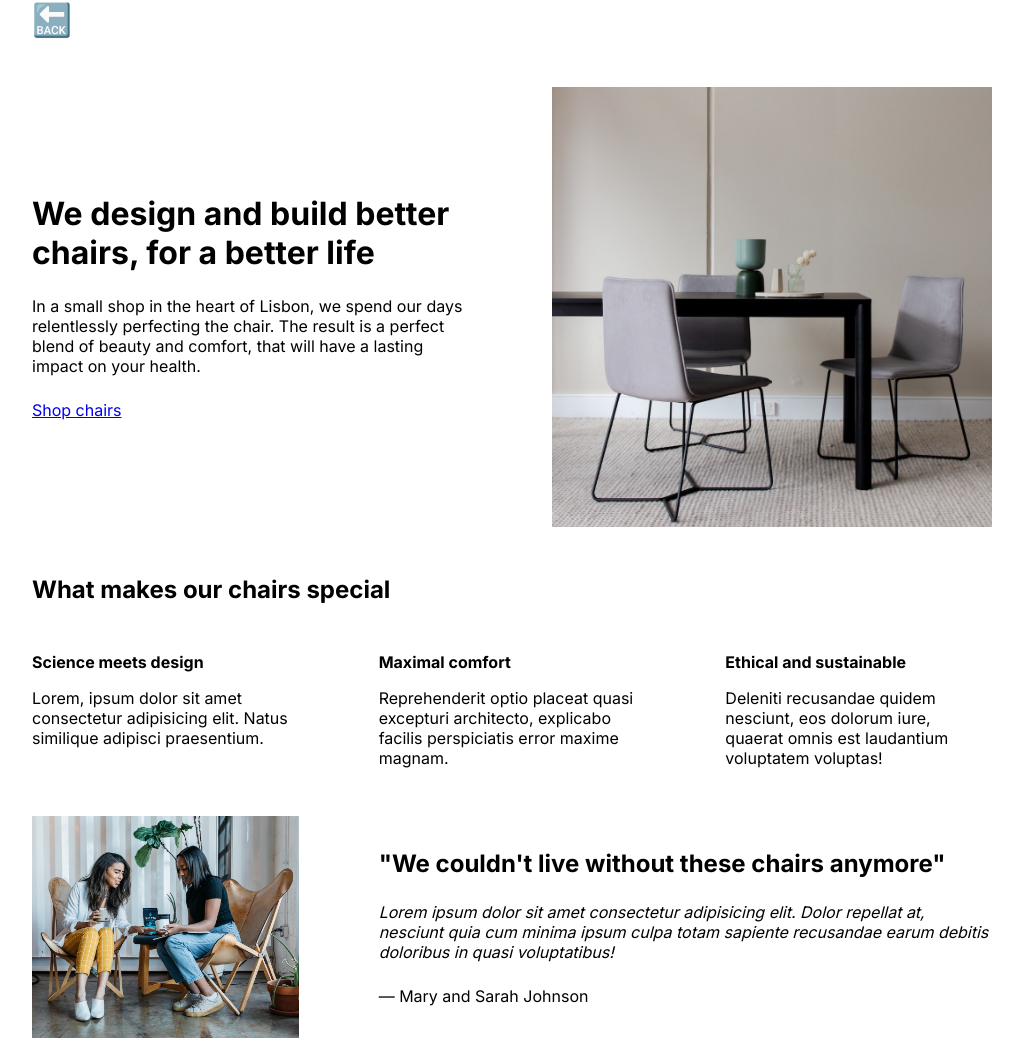
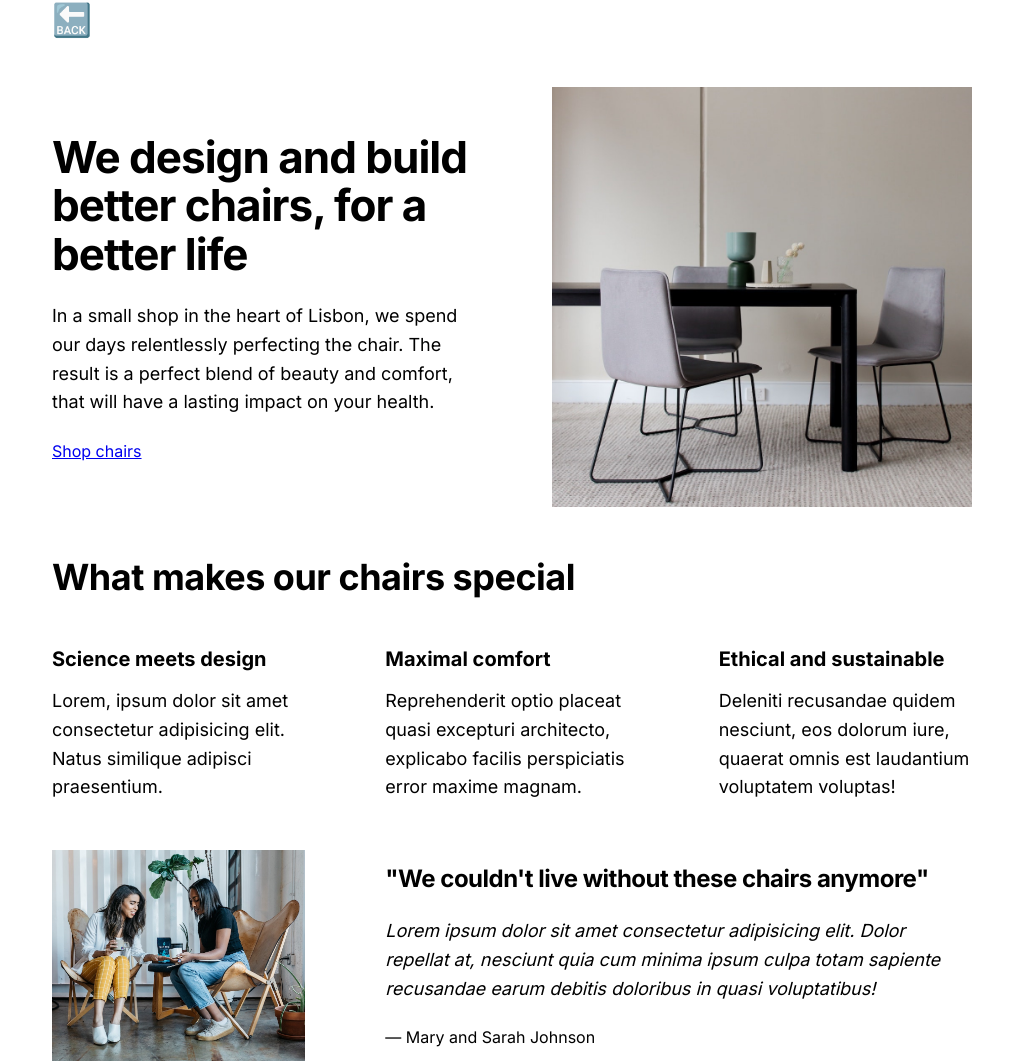
Before and after one commit to TetianaUMKA/html-css-course-udemy, a plain HTML site: page design.html in a window 1280 px wide. Shown: the top 1064 px of the page, without its empty margins (128-1151 px from the left). Drawn offline with Linux system fonts and the light colour scheme.

Commit message:
Update design.css

```diff
--- a/design.css
+++ b/design.css
@@ -24,6 +24,7 @@
   position: relative;
   width: 960px;
   margin: 0 auto;
+  padding: 0 20px;
 }
 
 header,
@@ -33,6 +34,8 @@
 
 h2 {
   margin-bottom: 48px;
+  font-size: 36px;
+  letter-spacing: -0.5px;
 }
 
 .grid-3-cols {
@@ -76,10 +79,15 @@
 
 h1 {
   margin-bottom: 24px;
+  font-size: 44px;
+  line-height: 1.1;
+  letter-spacing: -1px;
 }
 
 .header-text {
   margin-bottom: 24px;
+  font-size: 18px;
+  line-height: 1.6;
 }
 
 img {
@@ -92,9 +100,12 @@
 
 .features-title {
   margin-bottom: 16px;
+  font-size: 20px;
 }
 
 .features-text {
+  font-size: 18px;
+  line-height: 1.6;
 }
 
 /* TESTIMONIAL */
@@ -108,11 +119,14 @@
 
 .testimonial-box h2 {
   margin-bottom: 24px;
+  font-size: 24px;
 }
 
 .testimonial-text {
   font-style: italic;
   margin-bottom: 24px;
+  font-size: 18px;
+  line-height: 1.6;
 }
 
 /* CHAIRS */
@@ -122,6 +136,7 @@
 
 h3 {
   margin-bottom: 24px;
+  font-size: 20px;
 }
 
 .chair-details {
@@ -146,8 +161,10 @@
 .chair-price {
   display: flex;
   justify-content: space-between;
+  font-size: 20px;
 }
 
 footer {
   margin-bottom: 48px;
+  font-size: 14px;
 }
```
